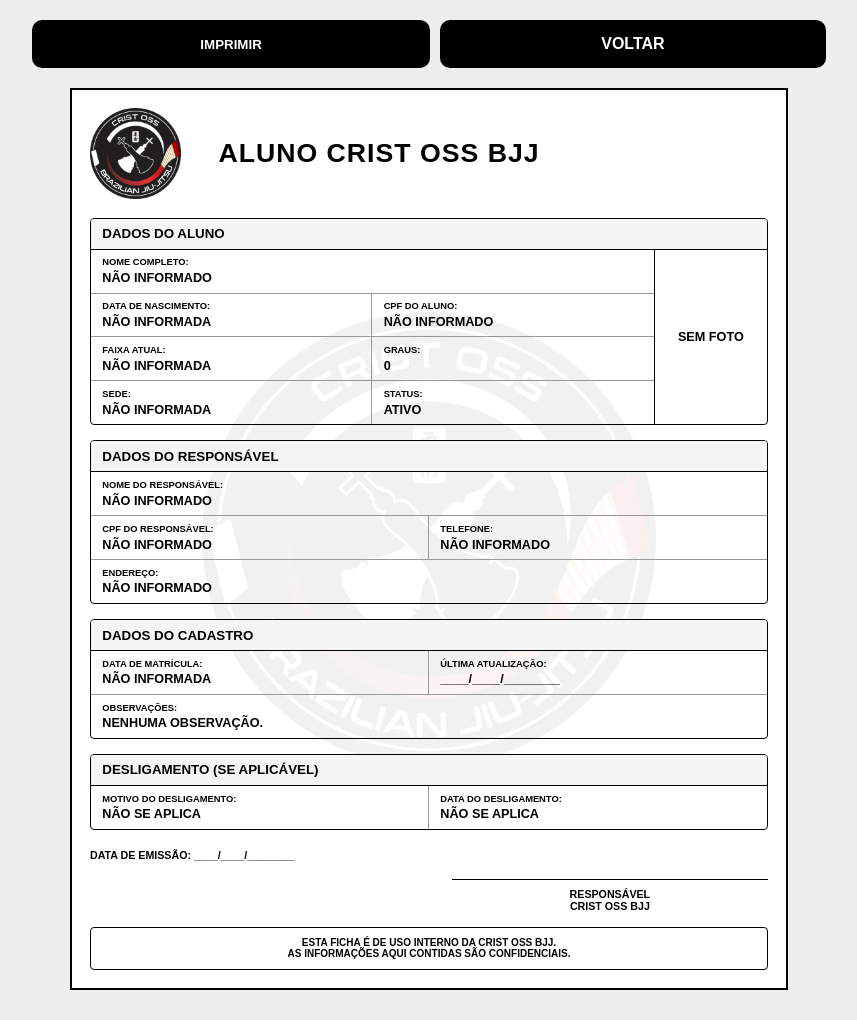
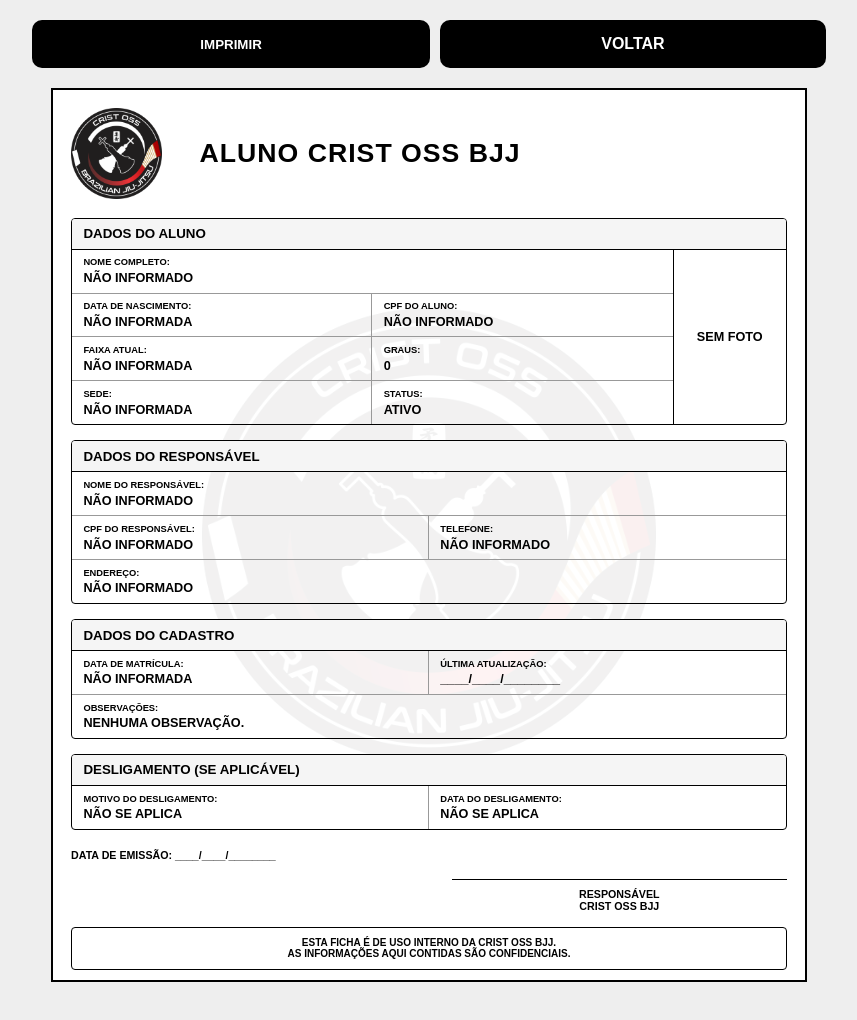
Before and after one commit to Irodg/certificados-web, a Flask app: template templates/ficha_aluno.html in a window 1280 px wide. Shown: the whole page, without its empty margins (211-1068 px from the left). After the commit the page ends 982 px from the top, so only its background shows below. Run offline with Flask 3, Linux system fonts and the light colour scheme; the template is opened without the code that fills it, so the values that code supplies are empty.

Commit message:
Update ficha_aluno.html

```diff
--- a/templates/ficha_aluno.html
+++ b/templates/ficha_aluno.html
@@ -43,10 +43,10 @@ body{
 
 .ficha{
     width:100%;
-    max-width:190mm;
+    max-width:200mm;
     margin:0 auto 30px auto;
     background:white;
-    padding:18px;
+    padding:18px 18px 10px 18px;
     border:2px solid #000;
     position:relative;
     overflow:hidden;
@@ -192,7 +192,7 @@ body{
 
     @page{
         size:A4;
-        margin:10mm;
+        margin:5mm;
     }
 
     html,
@@ -211,7 +211,7 @@ body{
         width:100%;
         max-width:none;
         margin:0;
-        padding:14px;
+        padding:14px 14px 8px 14px;
         border:2px solid #000;
         box-sizing:border-box;
         page-break-inside:avoid;
```
